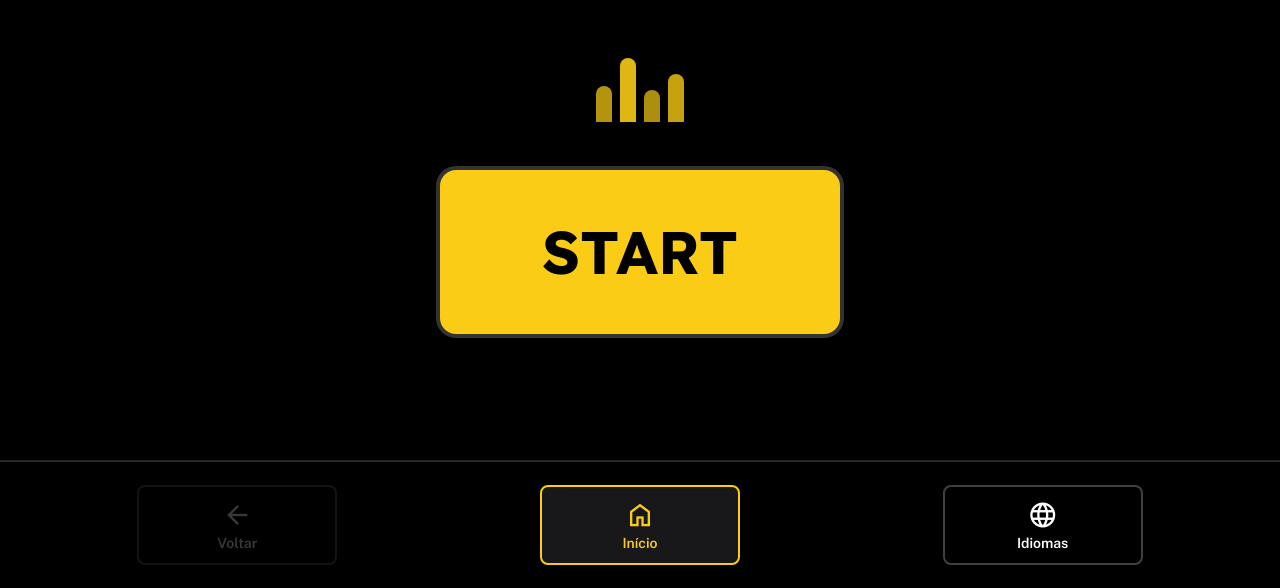
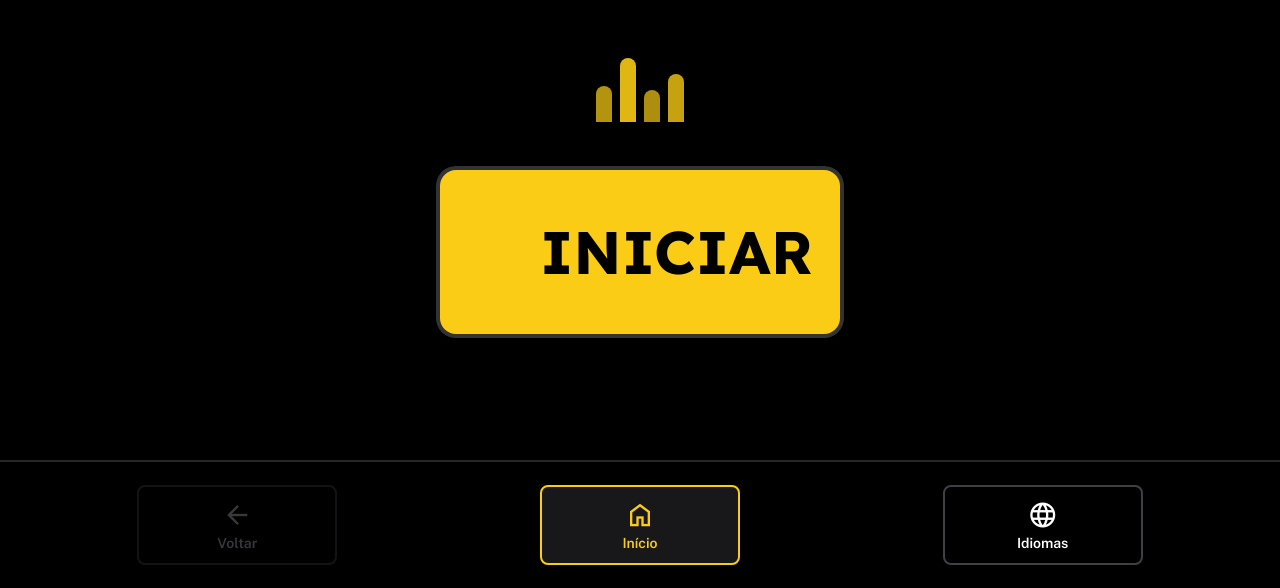
Before and after one commit to yeagerdavo/tcc-totem-acessivel, a plain HTML site: page frontend/index.html in a window 1280 px wide. Shown: the part 212-800 px from the top of the page. Drawn offline with nearby package versions, Linux system fonts and the light colour scheme.

Commit message:
fix: centraliza botao INICIAR na tela inicial

```diff
--- a/frontend/index.html
+++ b/frontend/index.html
@@ -267,8 +267,8 @@
                 <div class="w-3 md:w-4 bg-yellow-400 rounded-t-full animate-sound" style="animation-delay: 0.2s"></div>
             </div>
             <button onclick="iniciarSessaoEIrParaChat()"
-                class="w-full max-w-[400px] bg-yellow-400 text-black font-lexend font-bold text-4xl md:text-6xl px-8 md:px-24 py-8 md:py-12 rounded-2xl border-4 border-transparent hover:border-white shadow-[0_0_0_4px_#333333] transition-all"
-                data-i18n="start_btn">START</button>
+                class="mx-auto block w-full max-w-[400px] bg-yellow-400 text-black font-lexend font-bold text-4xl md:text-6xl px-8 md:px-24 py-8 md:py-12 rounded-2xl border-4 border-transparent hover:border-white shadow-[0_0_0_4px_#333333] transition-all"
+                data-i18n="start_btn">INICIAR</button>
         </main>
         <nav
             class="fixed bottom-0 left-0 w-full flex justify-around items-center px-2 md:px-10 h-24 md:h-32 border-t-2 border-zinc-800 bg-black gap-2">
```
